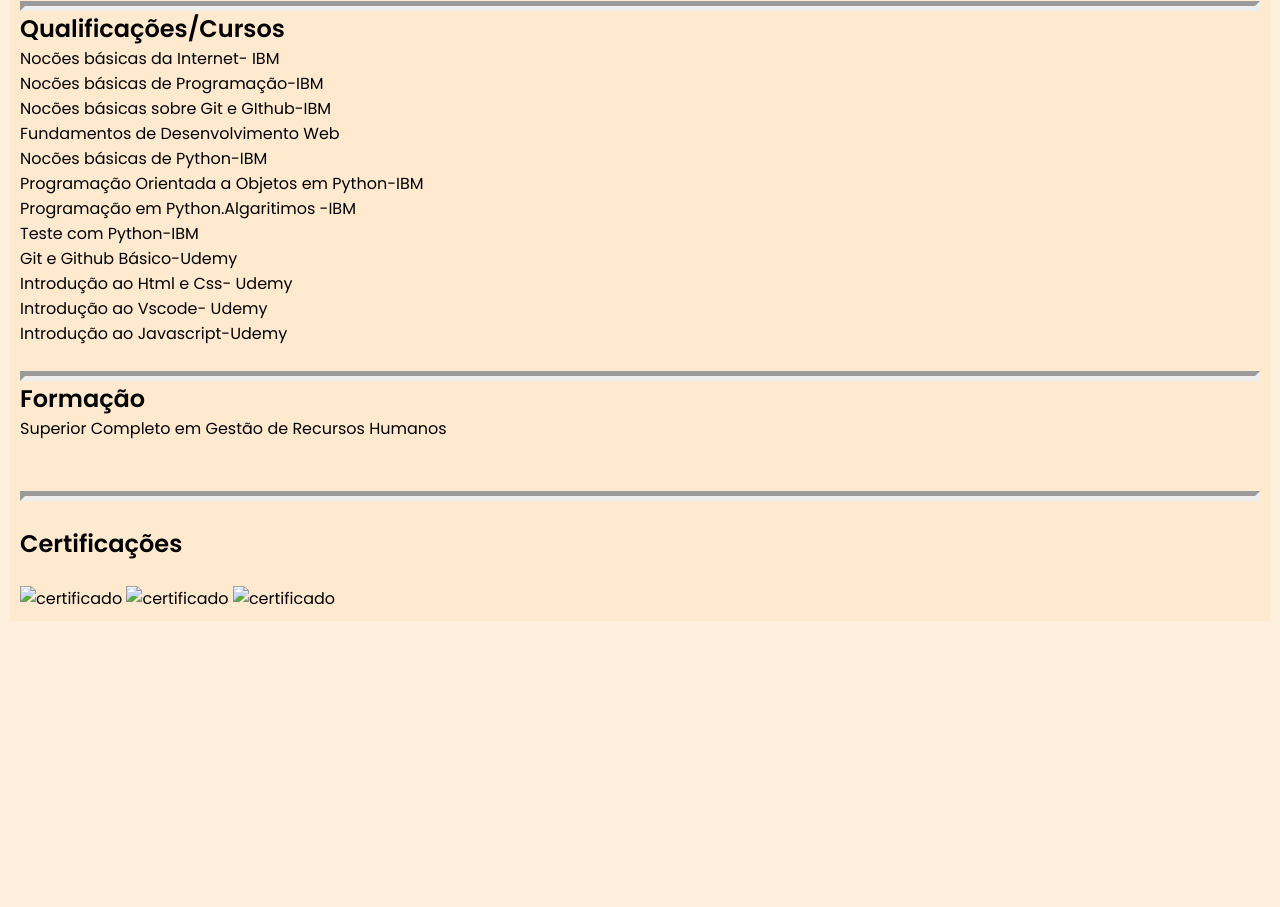
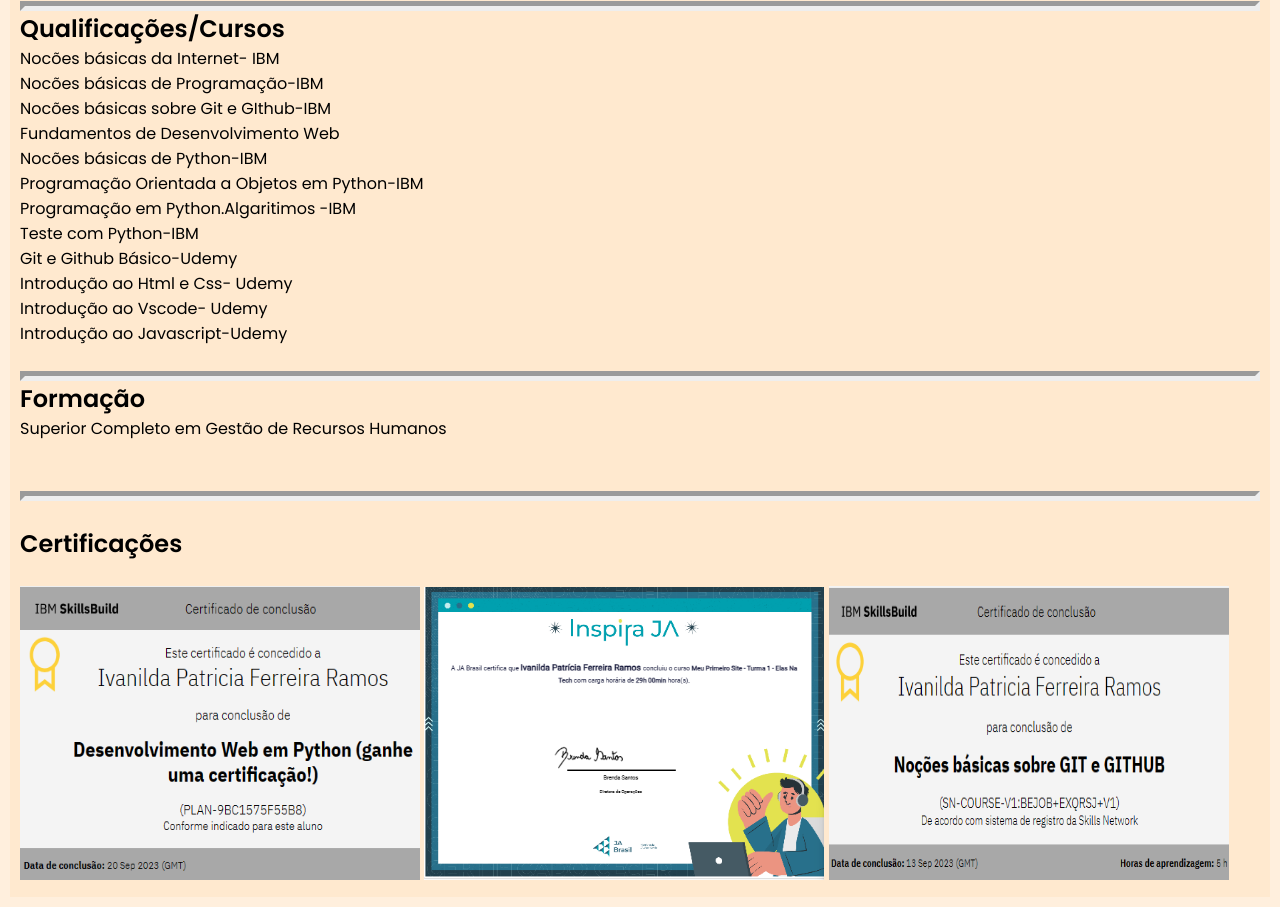
Before and after one commit to 522609/meu-curr-culo, a plain HTML site: page index.html in a window 1280 px wide. Shown: the part 762-1669 px from the top of the page. Before the commit the page ends 1393 px from the top, so only its background shows below. Drawn offline with Linux system fonts and the light colour scheme; the site is published under a folder, as on GitHub Pages, so addresses that start at the root find nothing.

Commit message:
Update index.html

```diff
--- a/index.html
+++ b/index.html
@@ -78,9 +78,9 @@
         <h2> Certificações</h2>
     <br>
 
-        <img src="/cert1.png" alt="certificado" width="400px" height="294px">
-        <img src="/cert2.png" alt="certificado" width="400px">
-        <img src="/cert3.png" alt="certificado" width="400px" height="294px">
+        <img src="cert1.png" alt="certificado" width="400px" height="294px">
+        <img src="cert2.png" alt="certificado" width="400px">
+        <img src="cert3.png" alt="certificado" width="400px" height="294px">
 
     </div>
 </body
```
